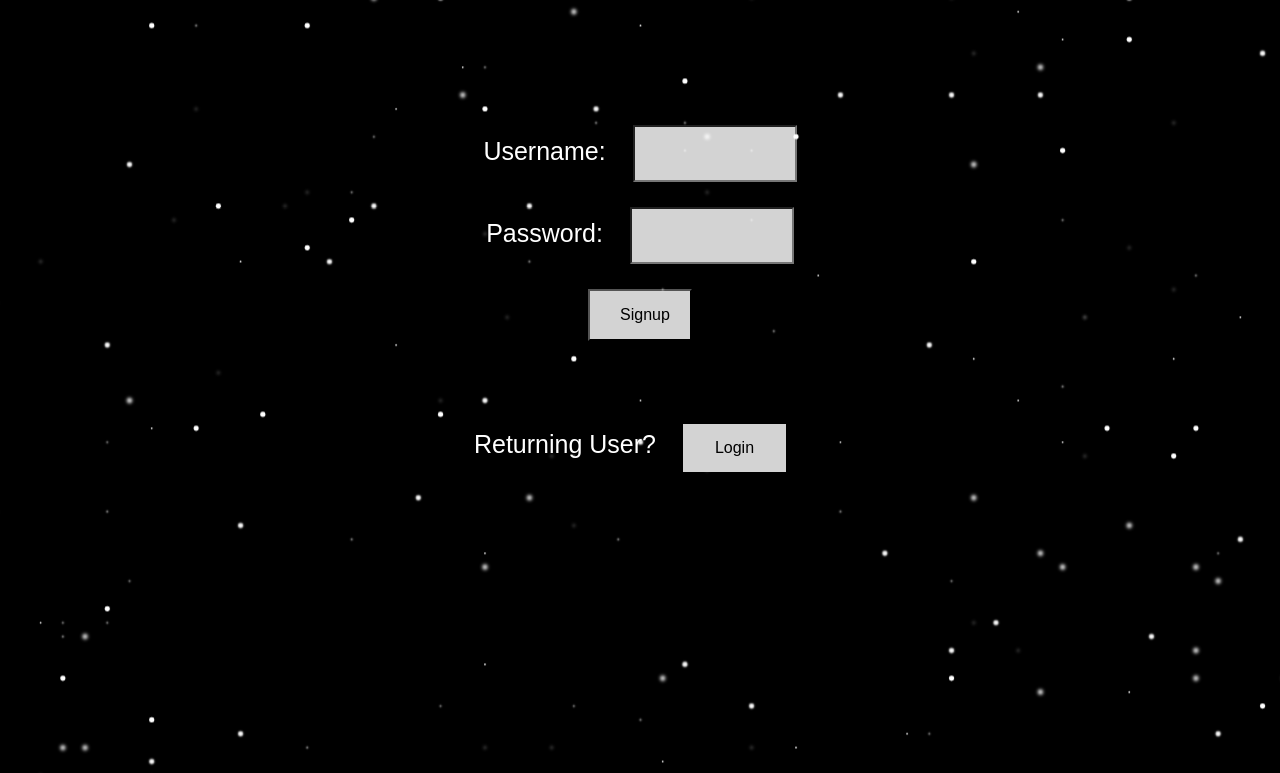
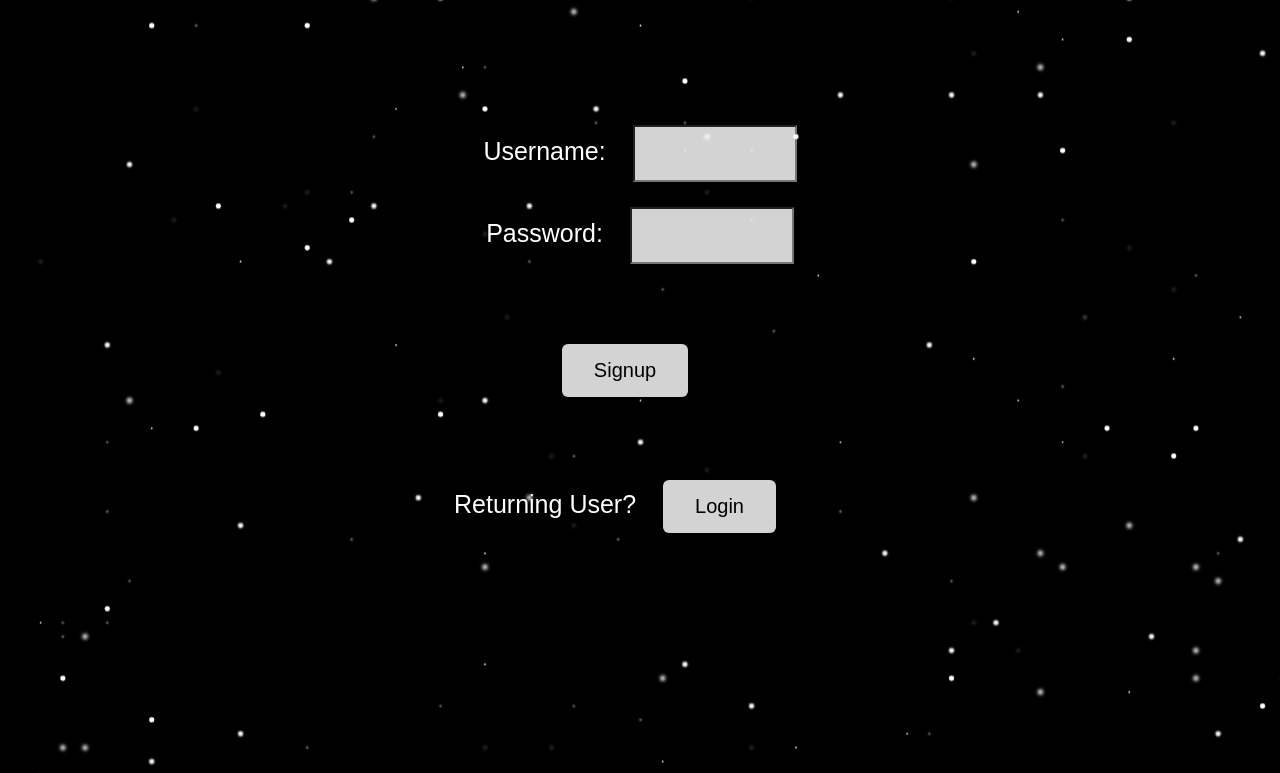
Before and after one commit to Ai-Jesse/Blue-Jesse, a Flask app: page /signup in a window 1280 px wide. Shown: the top 773 px of the page. Run offline with Flask 2, Linux system fonts and the light colour scheme.

Commit message:
change button style

```diff
--- a/static/styles/signup.css
+++ b/static/styles/signup.css
@@ -50,15 +50,32 @@ body{
       }
 
       #signup-button{
-        width: 50px;
-        padding: 15px 30px;
-        padding-right: 70px;
-        font-family: sans-serif;
+        background-color:#D3D3D3;
+        border: none;
+        color: black;
+        padding: 15px 32px;
+        margin-left: 20px;
+        margin-top: 80px;
+        margin-right: 50px;
         text-align: center;
-        background-color: #D3D3D3;
-        margin-top: 25px;
-        font-size: 16px;
-      }
+        display: inline-block;
+        font-size: 20px;
+        position: relative;
+        border-radius: 0.3em;
+    }
+    #login{
+        background-color:#D3D3D3;
+        border: none;
+        color: black;
+        padding: 15px 32px;
+        margin-left: 20px;
+        margin-right: 50px;
+        text-align: center;
+        display: inline-block;
+        font-size: 20px;
+        position: relative;
+        border-radius: 0.3em;
+    }
 
       label{
         /* margin-top: 20px; */
@@ -84,19 +101,3 @@ body{
         margin-left: 25px;
         margin-right: 25px;
       }
-
-    button{
-        background-color:#D3D3D3;
-        border: none;
-        color: black;
-        padding: 15px 32px;
-        margin-left: 20px;
-        margin-right: 20px;
-        text-align: center;
-        display: inline-block;
-        font-size: 16px;
-        position: relative;
-        /* top: 50px; */
-        /* left: 40%; */
-
-    }
```
Also changed, not shown: static/styles/index.css (+20 -9 lines), static/styles/lobby.css (+14 -7 lines), static/styles/login.css (+18 -16 lines), templates/lobby.html (+6 -1 lines).
